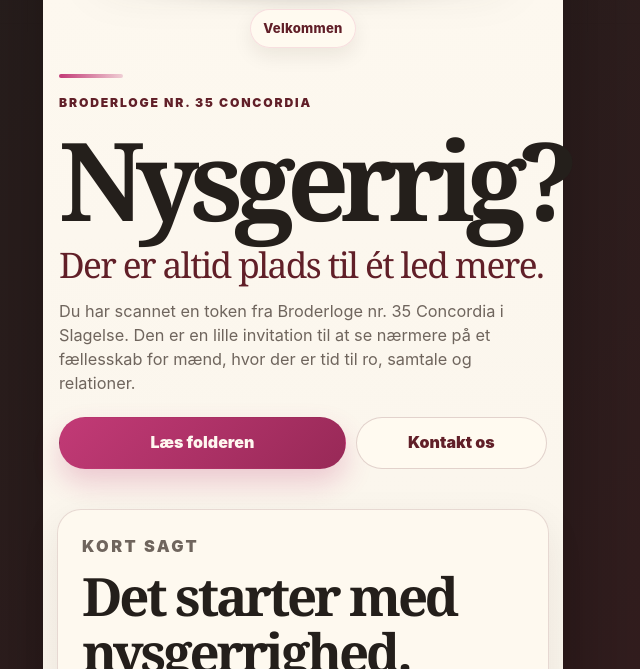
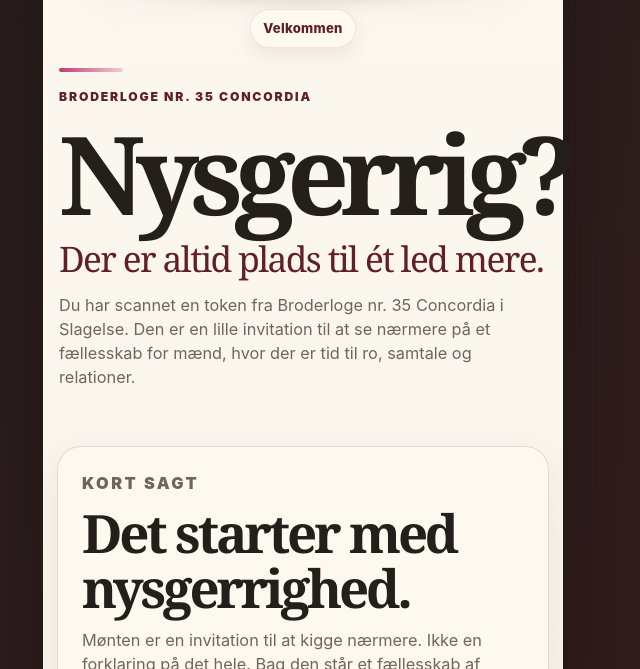
Before and after one commit to concordia35/Token, a plain HTML site: page index.html in a window 1280 px wide. Shown: the part 509-1178 px from the top of the page, without its empty margins (337-977 px from the left). Drawn offline with Linux system fonts and the light colour scheme.

Commit message:
Add files via upload

```diff
--- a/index.html
+++ b/index.html
@@ -14,7 +14,7 @@
 </head>
 <body>
   <!--
-    Version 16 · Citaterne er udskiftet med de rigtige citater fra Anton, Kim og Lars.
+    Version 17 · Hero-knapperne er fjernet, så landingssiden fungerer mere rent som intro.
 
     Hero-billedet ligger i /assets/token-real.png.
     Hvis du vil skifte til et nyt foto af mønten, så overskriv bare den fil.
@@ -51,10 +51,6 @@
           <p class="intro">
             Du har scannet en token fra Broderloge nr. 35 Concordia i Slagelse. Den er en lille invitation til at se nærmere på et fællesskab for mænd, hvor der er tid til ro, samtale og relationer.
           </p>
-          <div class="cta-row">
-            <a class="btn primary" href="https://concordia35.github.io/Folder/">Læs folderen</a>
-            <a class="btn secondary" href="#kontakt">Kontakt os</a>
-          </div>
         </div>
       </section>
 
--- a/styles.css
+++ b/styles.css
@@ -163,7 +163,7 @@ p, h1, h2, h3, figure, blockquote { margin-top: 0; }
   font-weight: 850;
   letter-spacing: .02em;
 }
-.hero-copy { padding: 26px 2px 0; }
+.hero-copy { padding: 20px 2px 0; }
 .hero-copy::before {
   content: "";
   display: block;
```
Also changed, not shown: 1 other file.
